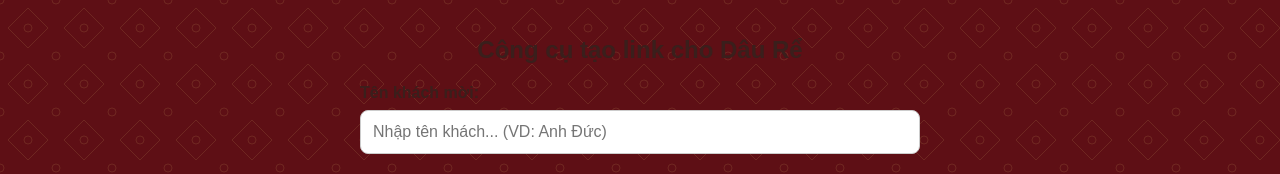
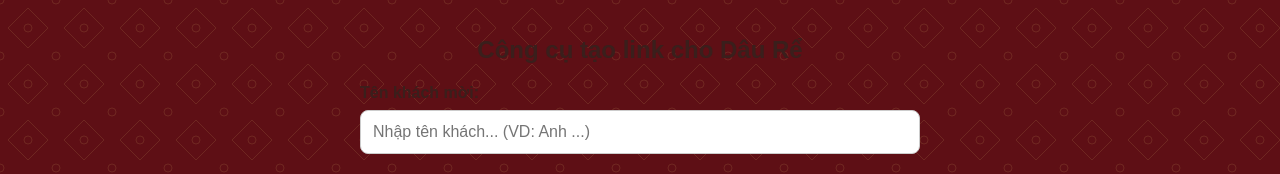
Before and after one commit to duckjohnson/wedding_duchien, a Next.js app: page /share in a window 1280 px wide. Shown: the top 174 px of the page. Built offline with nearby package versions, Linux system fonts and the light colour scheme; no server answers; a web font is replaced by a local one.

Commit message:
chore: update placeholder in share client

```diff
--- a/app/share/ShareClient.tsx
+++ b/app/share/ShareClient.tsx
@@ -44,7 +44,7 @@ export default function ShareClient() {
           type="text"
           value={guest}
           onChange={(e) => setGuest(e.target.value)}
-          placeholder="Nhập tên khách... (VD: Anh Đức)"
+          placeholder="Nhập tên khách... (VD: Anh ...)"
           style={{ width: '100%', padding: '12px', fontSize: 16, borderRadius: 8, border: '1px solid #ccc' }}
         />
       </div>
```
